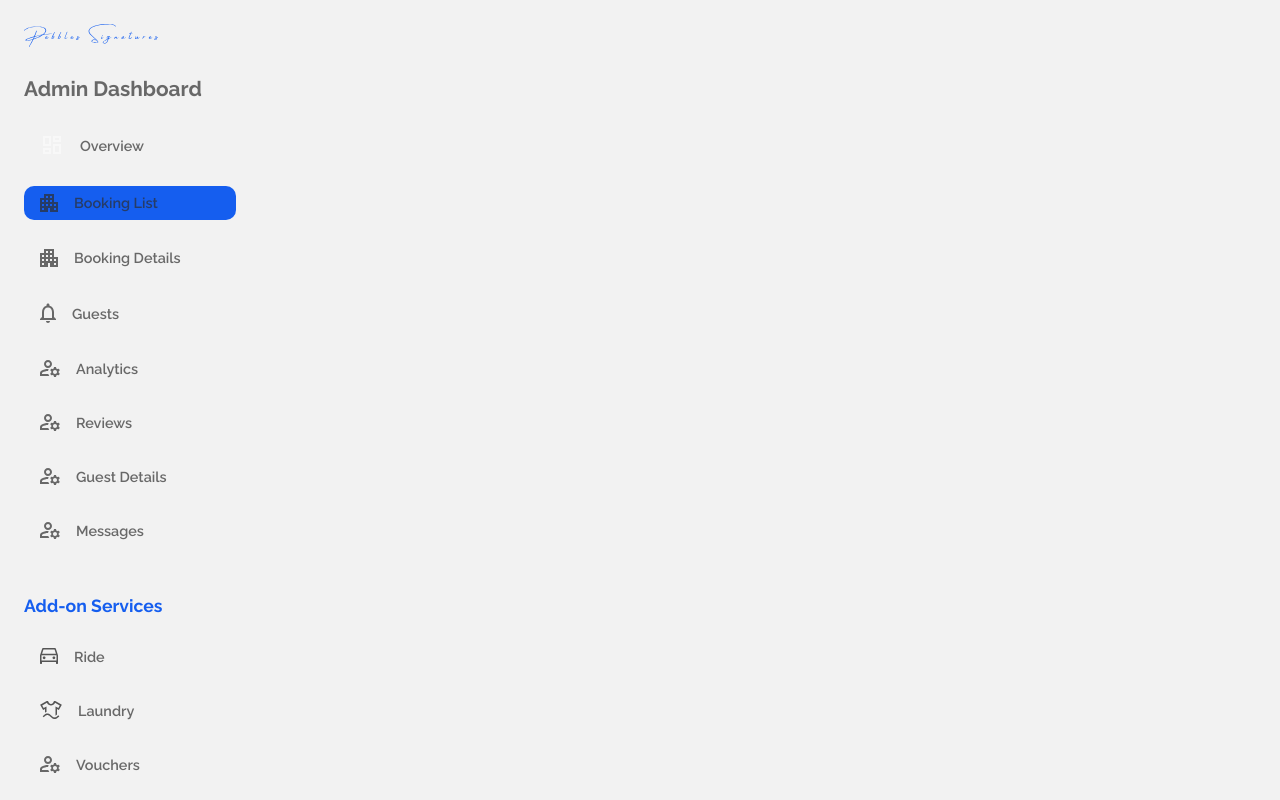
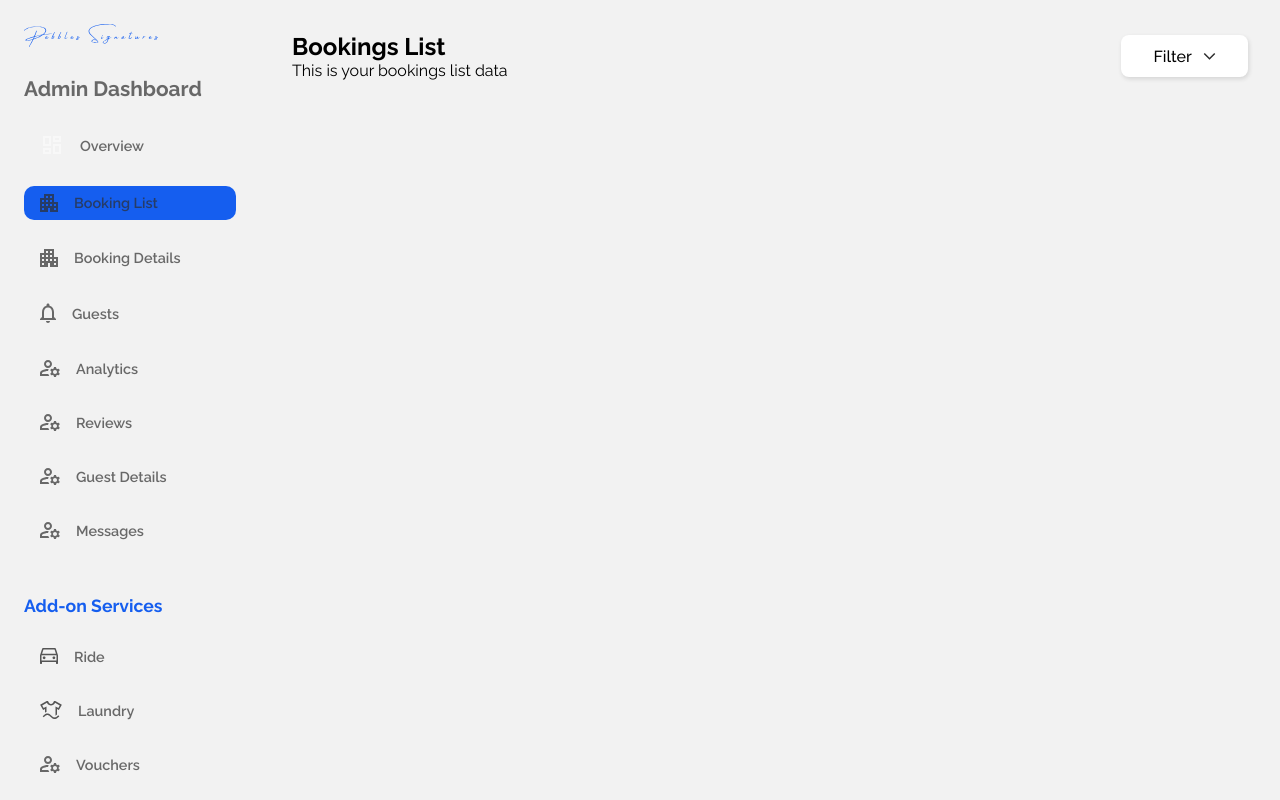
Before and after one commit to doshservices/pebbles-admin, a React (Create React App) app: page /booking-list in a window 1280 px wide. Built offline with nearby package versions, Linux system fonts and the light colour scheme.

Commit message:
booking page

```diff
--- a/src/App.css
+++ b/src/App.css
@@ -5,8 +5,8 @@
 
 main {
     position: absolute;
-    width: calc(100% - 250px);
-    left: 240px;
+    width: calc(100% - 260px);
+    left: 260px;
     min-height: 100vh;
     transition: 0.5s;
 }
--- a/src/App.js
+++ b/src/App.js
@@ -7,6 +7,7 @@ import IndividualHost from './components/hosts/individualHost';
 import Overview from './pages/overview/overview';
 import { isAuthenticated } from './utils/helpers';
 import { useState, useEffect } from 'react';
+import BookingList from './pages/@bookinglist/bookinglist';
 
 function App() {
 
@@ -26,6 +27,7 @@ function App() {
           <Routes>
             <Route path="/sign-in" element={<Login />} />
             <Route path='/' element={<Overview />} />
+            <Route path='booking-list' element={<BookingList />} />
             <Route path='/buisness' element={<BuisnessHost />} />
             <Route path='/overview' element={<Overview />} />
             <Route path='/individual' element={<IndividualHost />} />
--- a/src/components/@navigation/sidenav.css
+++ b/src/components/@navigation/sidenav.css
@@ -1,5 +1,5 @@
 .sidenav {
-    padding: 1.5rem;
+    padding: 1.5rem 1.5rem 2rem 1.5rem;
     position: fixed;
     width: 260px;
     height: 100%;
--- /dev/null
+++ b/src/pages/@bookinglist/bookinglist.css
@@ -0,0 +1,33 @@
+.booking-list {
+    padding: 2rem;
+}
+
+.booking-list>h2 {
+    color: #2D2D2D;
+    font-size: 1.5rem;
+}
+
+.booking-list>p {
+    color: #2D2D2D;
+    font-size: 1rem;
+    font-weight: 500;
+}
+
+.booking-list-heading {
+    display: flex;
+    justify-content: space-between;
+    align-items: center;
+}
+
+.booking-list-heading button {
+    background: #FFFFFF;
+    box-shadow: 1px 2px 4px rgba(45, 45, 45, 0.15);
+    border-radius: 8px;
+    padding: .7rem 2rem;
+    font-size: 1rem;
+    font-weight: 500;
+    border: none;
+    display: flex;
+    align-items: center;
+    gap: .7rem;
+}
--- /dev/null
+++ b/src/pages/@bookinglist/bookinglist.jsx
@@ -0,0 +1,21 @@
+import "./bookinglist.css";
+import dropdown from "./assets/dropdown.svg";
+
+const BookingList = () => {
+  return (
+    <section className="booking-list">
+      <div className="booking-list-heading">
+        <div>
+          <h2>Bookings List</h2>
+          <p>This is your bookings list data</p>
+        </div>
+        <button>
+          <span>Filter</span>
+          <img src={dropdown} alt="dropdown" />
+        </button>
+      </div>
+    </section>
+  );
+};
+
+export default BookingList;
--- a/src/pages/overview/overview.css
+++ b/src/pages/overview/overview.css
@@ -1,11 +1,17 @@
 .overview {
-    padding: 2rem clamp(1rem, 4vw, 10rem);
+    padding: 2rem;
 }
 
 .overview-heading {
     display: flex;
     justify-content: space-between;
+    flex-wrap: wrap;
     margin-bottom: 2rem;
+    gap: 2rem;
+}
+
+.overview-heading p {
+    margin: .6rem 0;
 }
 
 .overview-filter {
@@ -94,7 +100,7 @@
     box-shadow: 1px 2px 4px rgba(45, 45, 45, 0.15);
     border-radius: 8px;
     padding: 1rem;
-    flex-basis: 400px;
+    flex-basis: 350px;
     flex-grow: 1;
     height: 200px;
     display: flex;
@@ -112,7 +118,7 @@
     padding: .7rem;
 }
 
-.overview .total>div span {
+.overview .total>div button {
     color: #155EEF;
     font-size: .85rem;
     font-weight: 500;
--- a/src/pages/overview/overview.jsx
+++ b/src/pages/overview/overview.jsx
@@ -84,6 +84,7 @@ const Overview = () => {
         </div>
         <div>
           <h3>Customer Map</h3>
+          <button>Weekly</button>
         </div>
       </section>
     </section>
```
Also changed, not shown: src/pages/@bookinglist/assets/dropdown.svg (added), src/pages/@bookinglist/tabledata.js (added).
